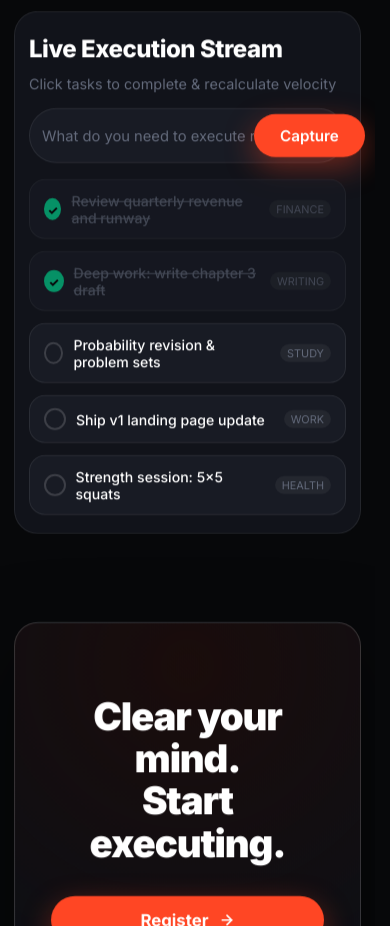
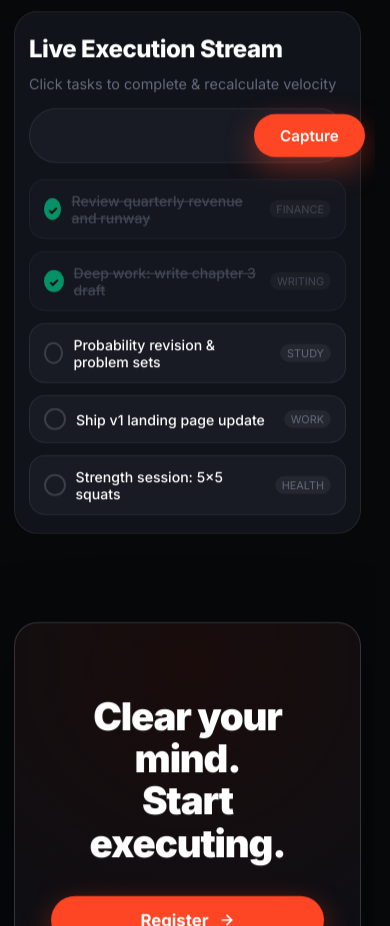
Before and after one commit to mohakapoor/brain-frontend, a React (Vite) app: page / in a window 390 px wide. Shown: the part 2220-3146 px from the top of the page. Built offline with nearby package versions, Linux system fonts and the light colour scheme; no server answers.

Commit message:
style: hide placeholder text next to capture button on mobile viewports

```diff
--- a/src/index.css
+++ b/src/index.css
@@ -1348,6 +1348,10 @@ body::before {
   .landing-cta-container { padding: 48px 24px; }
   .landing-cta-headline { font-size: 2.3rem; margin-bottom: 24px; }
   .dual-tabs-title { display: none; }
+  .capture-input::placeholder,
+  .task-capture-input::placeholder {
+    color: transparent;
+  }
   .landing-footer { flex-direction: column; gap: 14px; }
 }
 
```
